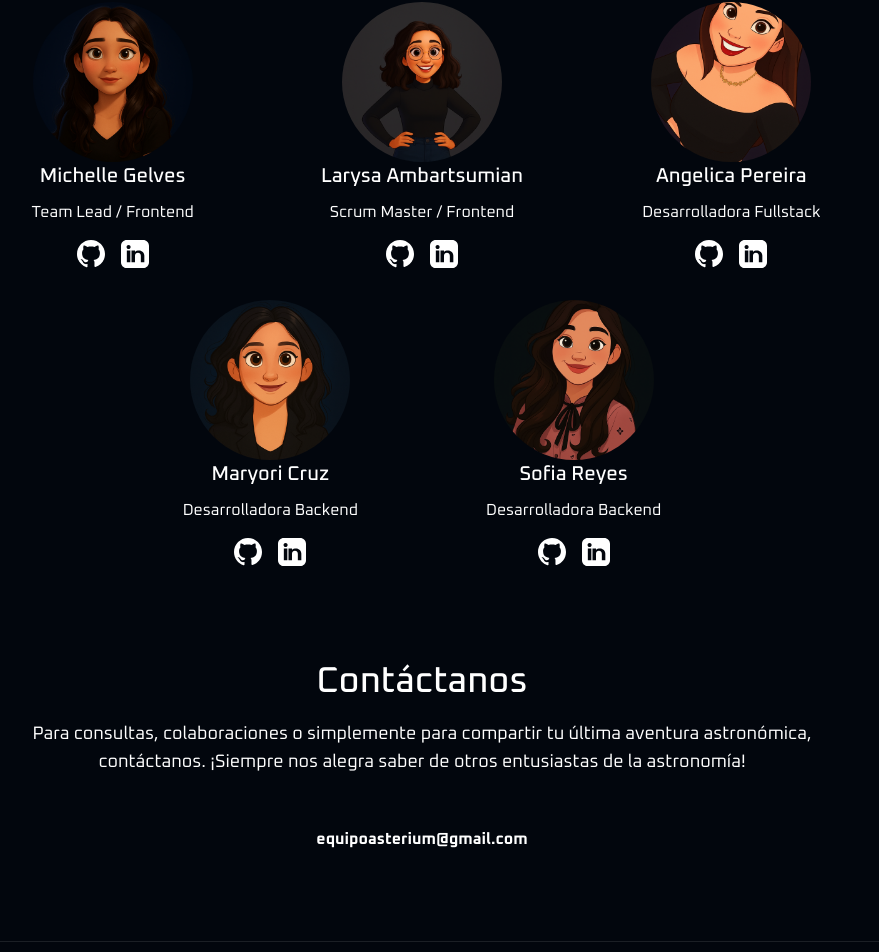
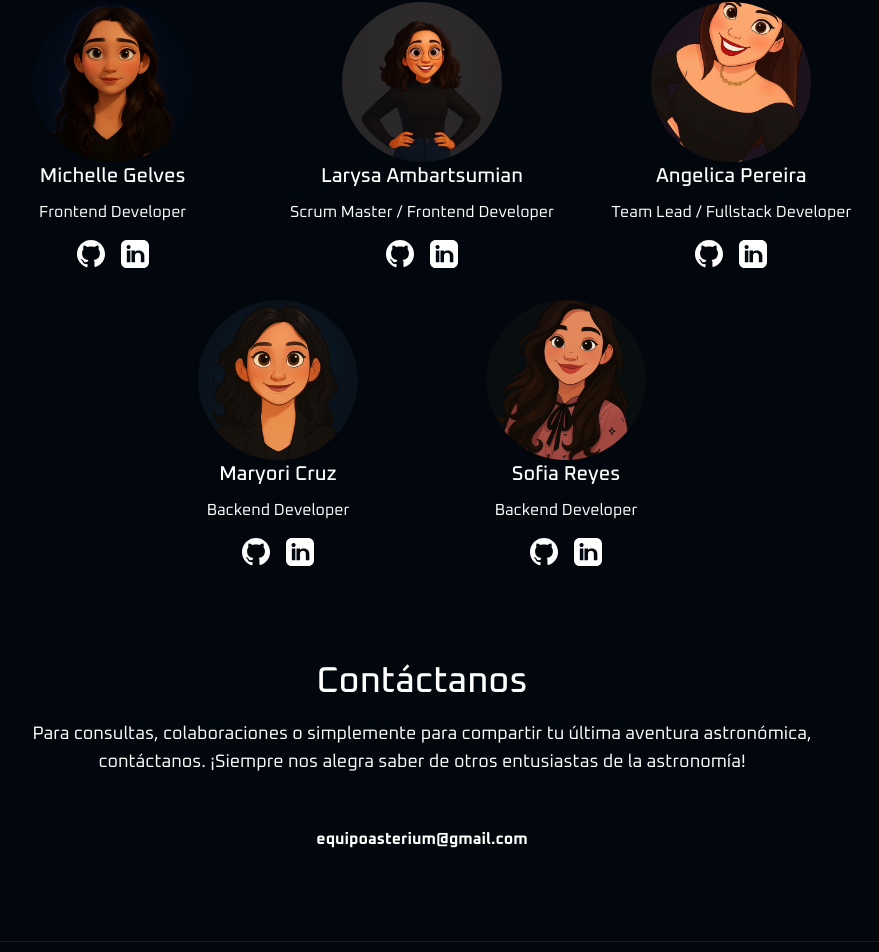
Before and after one commit to Asterium360/Aster-Client, a React (Vite) app: page /about in a window 1280 px wide. Shown: the part 757-1709 px from the top of the page, without its empty margins (218-1097 px from the left). Built offline with nearby package versions, Linux system fonts and the light colour scheme; no server answers; sample sign-in values are in the browser's storage; a web font is replaced by a local one.

Commit message:
docs: about positions

```diff
--- a/src/pages/AboutUs.jsx
+++ b/src/pages/AboutUs.jsx
@@ -81,21 +81,21 @@ function AboutUs() {
               <div className="mt-8 grid grid-cols-1 sm:grid-cols-2 md:grid-cols-3 gap-8">
                 <TeamMember
                   name="Michelle Gelves"
-                  role="Team Lead / Frontend"
+                  role="Frontend Developer"
                   imgSrc="src/assets/img/Michelle.png"
                   githubLink="https://github.com/MichelleGel"
                   linkedinLink="https://www.linkedin.com/in/michelle-gelves/"
                 />
                 <TeamMember
                   name="Larysa Ambartsumian"
-                  role="Scrum Master / Frontend"
+                  role="Scrum Master / Frontend Developer"
                   imgSrc="src/assets/img/Larysa.png"
                   githubLink="https://github.com/ambalari"
                   linkedinLink="https://www.linkedin.com/in/larysa-ambartsumian/"
                 />
                 <TeamMember
                   name="Angelica Pereira"
-                  role="Desarrolladora Fullstack"
+                  role="Team Lead / Fullstack Developer"
                   imgSrc="src/assets/img/Anngy.png"
                   githubLink="https://github.com/angiepereir"
                   linkedinLink="https://www.linkedin.com/in/anngy-pereira-094aa026a/"
@@ -106,14 +106,14 @@ function AboutUs() {
               <div className="mt-8 flex flex-col sm:flex-row justify-center items-center gap-12 sm:gap-32">
                 <TeamMember
                   name="Maryori Cruz"
-                  role="Desarrolladora Backend"
+                  role="Backend Developer"
                   imgSrc="src/assets/img/Maryori.png"
                   githubLink="https://github.com/MaryoriCruz"
                   linkedinLink="https://www.linkedin.com/in/maryori-cruz-6b440116b/"
                 />
                 <TeamMember
                   name="Sofia Reyes"
-                  role="Desarrolladora Backend"
+                  role="Backend Developer"
                   imgSrc="src/assets/img/Sofia.png"
                   githubLink="https://github.com/Sofiareyes12"
                   linkedinLink="https://www.linkedin.com/in/sofiareyes12/"
```
